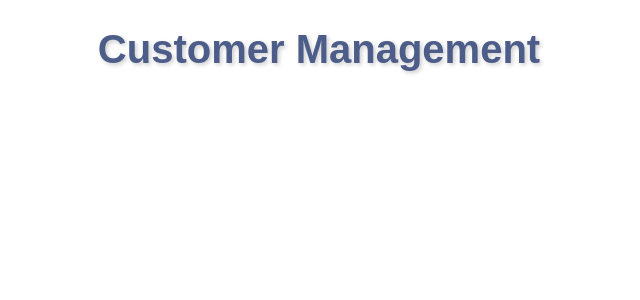
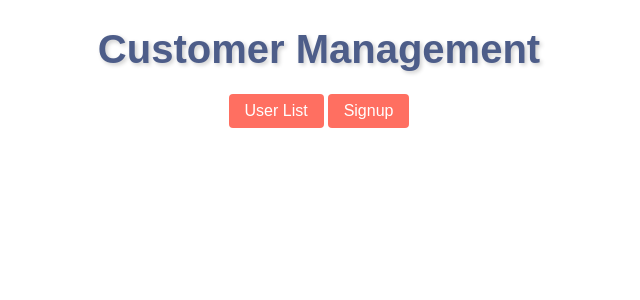
Before and after one commit to mahimahithefish/nueda_project_2024, a React (Create React App) app in the folder demo 2/client/user-frontend-management/: page /home in a window 1280 px wide. Before the commit this address had no page. Shown: the top 300 px of the page, without its empty margins (321-961 px from the left). Built offline with nearby package versions, Linux system fonts and the light colour scheme.

Commit message:
added homepage and fixed date on update user

```diff
--- a/demo 2/client/user-frontend-management/src/App.js
+++ b/demo 2/client/user-frontend-management/src/App.js
@@ -1,10 +1,13 @@
 import React from 'react';
-import { BrowserRouter as Router, Route, Routes } from 'react-router-dom';
+import { BrowserRouter as Router, Route, Routes, Navigate} from 'react-router-dom';
 import './App.css';
 import UserList from './UserList';
 import AddUser from './AddUser';
 import User from './User';
 import UpdateUser from './UpdateUser';
+import Home from './Home';
+
+
 
 function App() {
     return (
@@ -13,9 +16,12 @@ function App() {
                 <h1>Customer Management</h1>
                 <Routes>
                     <Route path="/signup" element={<AddUser />} />
+                    <Route path="/home" element={<Home />} />
                     <Route path="/users" element={<UserList />} />
                     <Route path="/users/:id" element={<User />} /> {}
                     <Route path="/users/update/:id" element={<UpdateUser />} />
+                    {/* <Redirect from="/" to="/home" /> */}
+                    <Route path="/" element={<Navigate to= "/home" replace/>} />
                 </Routes>
             </div>
         </Router>
--- /dev/null
+++ b/demo 2/client/user-frontend-management/src/Home.css
@@ -0,0 +1,12 @@
+/* Home.css */
+
+.home-container {
+    display: flex;
+    flex-direction: column;
+    align-items: center;
+    justify-content: center;
+    height: 100vh;
+    background-color: #fbf0d3;
+    font-family: 'Poppins', sans-serif;
+    text-align: center;
+}
--- /dev/null
+++ b/demo 2/client/user-frontend-management/src/Home.js
@@ -0,0 +1,17 @@
+import React from 'react';
+import { useNavigate } from 'react-router-dom';
+
+const Home = () => {
+    const navigate = useNavigate();
+
+    return (
+        <div className="home-container">
+                <div className="home-page">
+                    <button className="button" onClick={() => navigate('/users')}>User List</button>
+                    <button className="button" onClick={() => navigate('/signup')}>Signup</button>
+                </div>
+                </div>
+                )
+};
+
+export default Home;
--- a/demo 2/client/user-frontend-management/src/UpdateUser.js
+++ b/demo 2/client/user-frontend-management/src/UpdateUser.js
@@ -55,7 +55,7 @@ const UpdateUser = () => {
                 <div className="user-details">
                     <form onSubmit={handleUpdate}>
                         <input type="Name" placeholder={user.name} value={name} onChange={(e) => setName(e.target.value)} required />
-                        <input type="DOB" placeholder={user.dob} value={dob} onChange={(e) => setDob(e.target.value)} required />
+                        <input type="date" placeholder={user.dob} value={dob} onChange={(e) => setDob(e.target.value)} required />
                         <input type="Username" placeholder={user.username} value={username} onChange={(e) => setUsername(e.target.value)} required />
                         <input type="Password" placeholder={user.password} value={password} onChange={(e) => setPassword(e.target.value)} required />
                         <input type="Email" placeholder={user.email} value={email} onChange={(e) => setEmail(e.target.value)} required />
```
